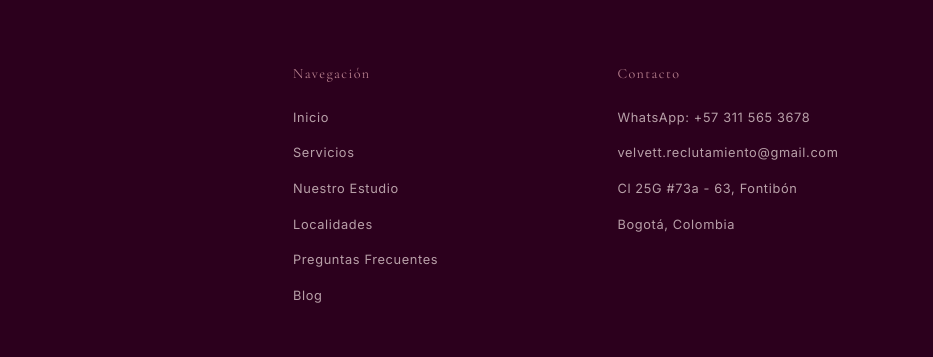
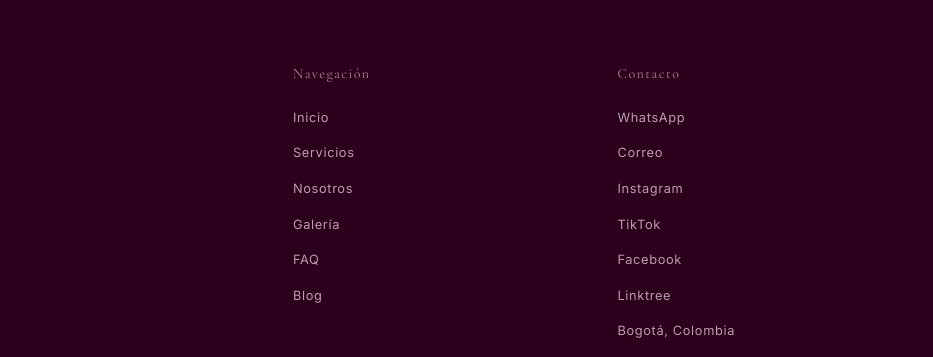
Before and after one commit to alex86trox-maker/trox, a plain HTML site: page index.html in a window 1280 px wide. Shown: the part 9136-9493 px from the top of the page, 347-1280 px from the left. Drawn offline with nearby package versions, Linux system fonts and the light colour scheme.

Commit message:
Update index.html

```diff
--- a/index.html
+++ b/index.html
@@ -903,18 +903,21 @@ footer{background:var(--black);border-top:1px solid var(--border);padding:clamp(
       <ul>
         <li><a href="/">Inicio</a></li>
         <li><a href="/modelos-webcam-bogota/">Servicios</a></li>
-        <li><a href="/estudio-webcam-bogota/">Nuestro Estudio</a></li>
-        <li><a href="/modelo-webcam-fontibon/">Localidades</a></li>
-        <li><a href="/preguntas-frecuentes-modelo-webcam/">Preguntas Frecuentes</a></li>
+        <li><a href="/estudio-webcam-bogota/">Nosotros</a></li>
+        <li><a href="/modelo-webcam-fontibon/">Galería</a></li>
+        <li><a href="/preguntas-frecuentes-modelo-webcam/">FAQ</a></li>
         <li><a href="/blog/">Blog</a></li>
       </ul>
     </div>
     <div class="ft-col">
       <h5>Contacto</h5>
       <ul>
-        <li><a href="https://wa.me/573115653678" target="_blank" rel="noopener">WhatsApp: +57 311 565 3678</a></li>
-        <li><a href="mailto:velvett.reclutamiento@gmail.com">velvett.reclutamiento@gmail.com</a></li>
-        <li><a href="#">Cl 25G #73a - 63, Fontibón</a></li>
+        <li><a href="https://wa.me/573115653678" target="_blank" rel="noopener">WhatsApp</a></li>
+        <li><a href="mailto:velvett.reclutamiento@gmail.com">Correo</a></li>
+        <li><a href="https://www.instagram.com/stvelvett01" target="_blank" rel="noopener">Instagram</a></li>
+        <li><a href="https://www.tiktok.com/@stvelvett01" target="_blank" rel="noopener">TikTok</a></li>
+        <li><a href="https://www.facebook.com/people/Velvett-Agency/61591127743549/" target="_blank" rel="noopener">Facebook</a></li>
+        <li><a href="https://linktr.ee/stvelvett" target="_blank" rel="noopener">Linktree</a></li>
         <li><a href="#">Bogotá, Colombia</a></li>
       </ul>
     </div>
```
